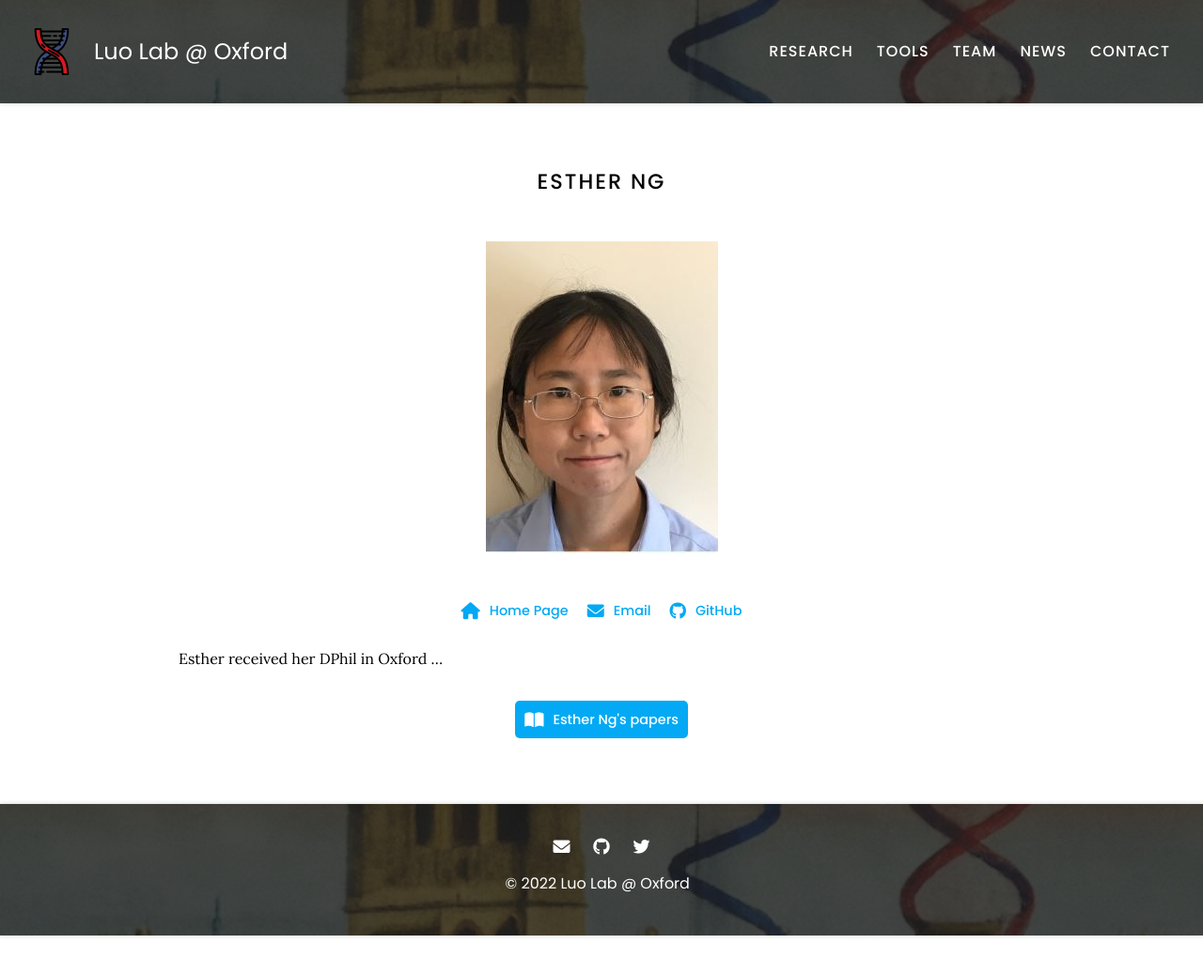
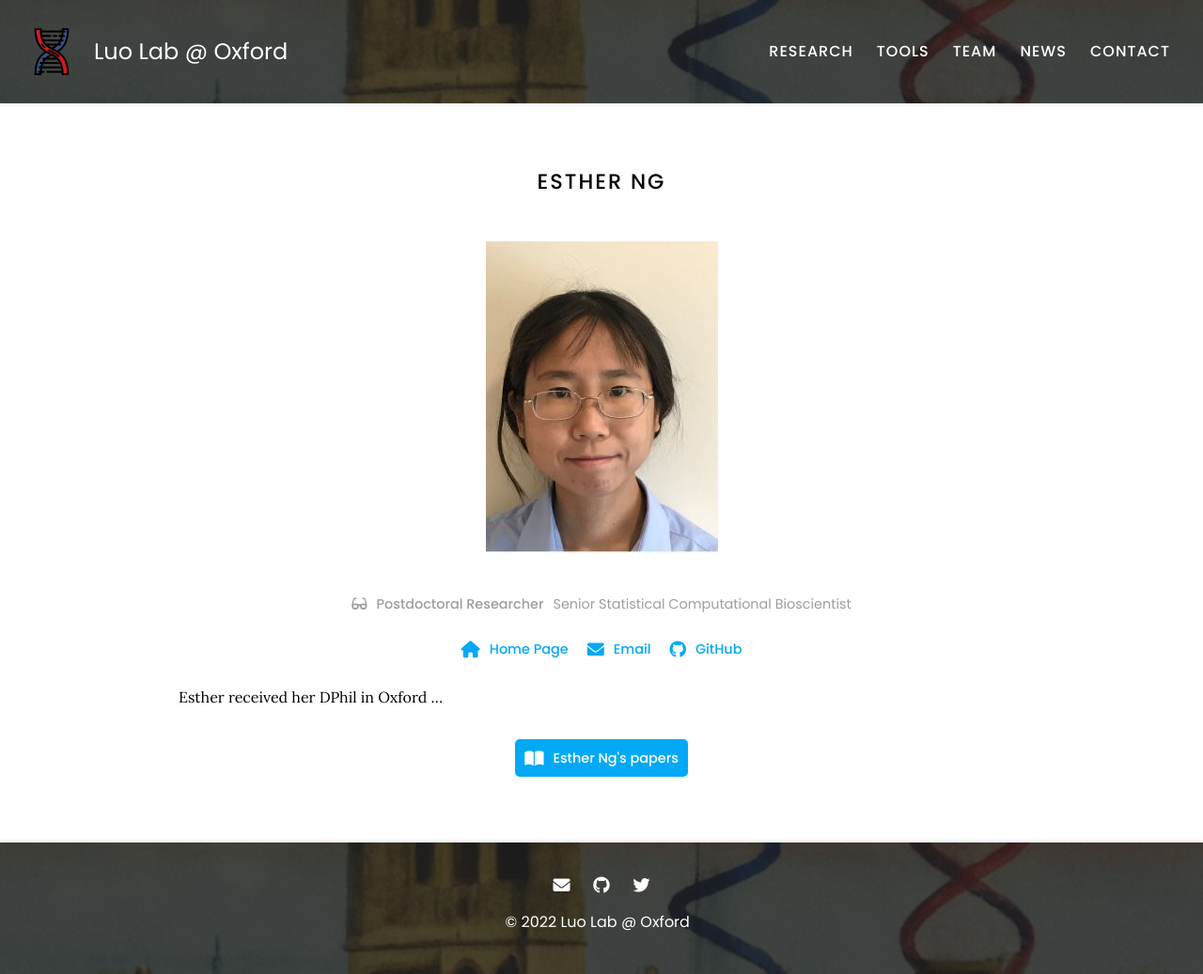
Before and after one commit to yang-luo-lab/yang-luo-lab.github.io, a Jekyll site: the page built from _members/esther-ng.md, in a window 1280 px wide. Shown: the whole page at 94% size. Built offline with Jekyll 4.4.1, drawn with Linux system fonts in a browser that asks for light colours; before the commit the page ends 996 px from its top, so only the background shows below that.

```diff
--- a/_members/esther-ng.md
+++ b/_members/esther-ng.md
@@ -1,8 +1,8 @@
 ---
 name: Esther Ng
 image: images/EstherNg.jpeg
-description: Esther is a talented xxx
-role: senior postdoc
+description: Senior Statistical Computational Bioscientist
+role: postdoc
 aliases:
   - Esther
   - E Ng
```
Also changed, not shown: _members/yang-luo.md (+1 -1 lines), blog/index.md (+1 -1 lines).
